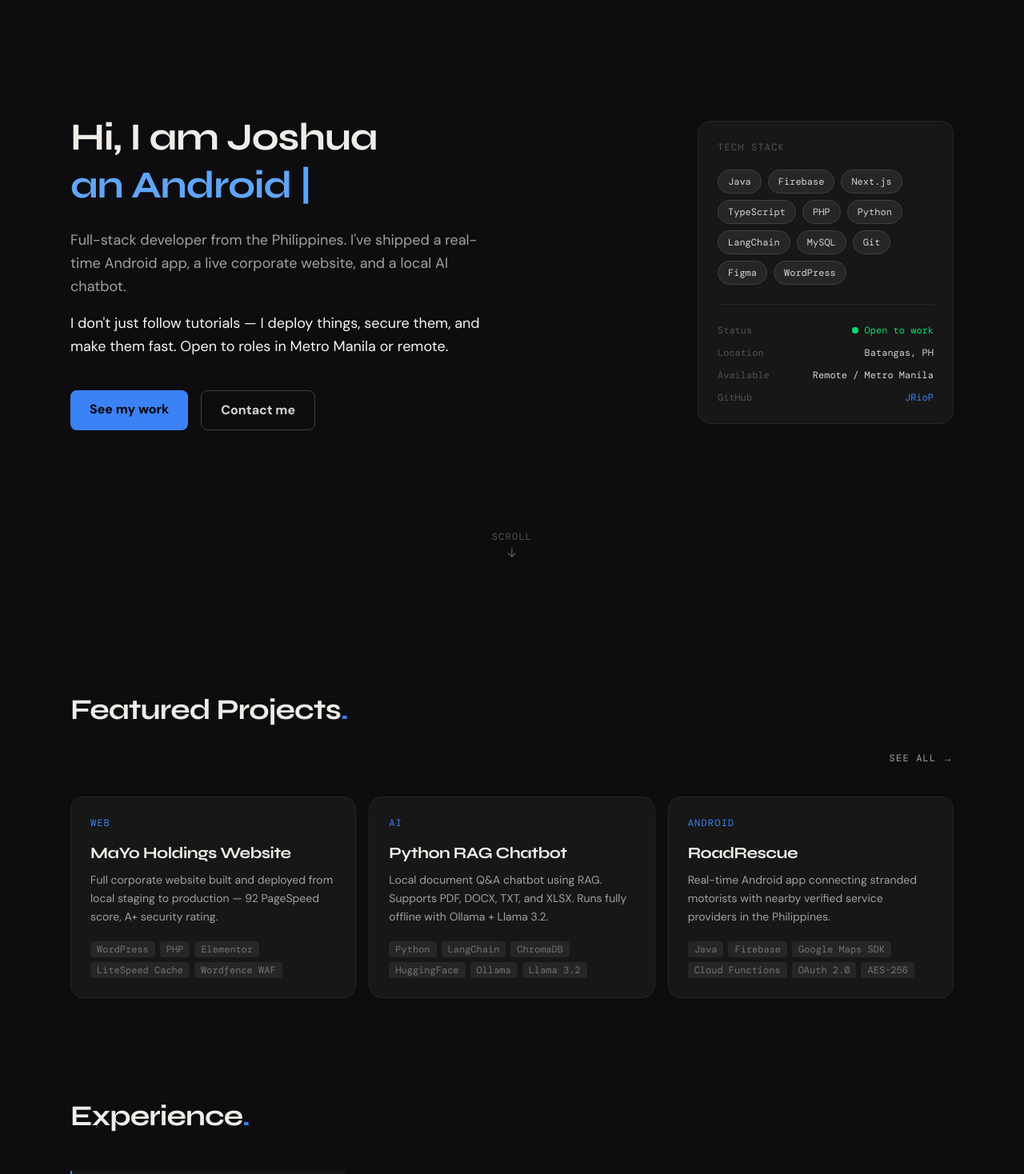
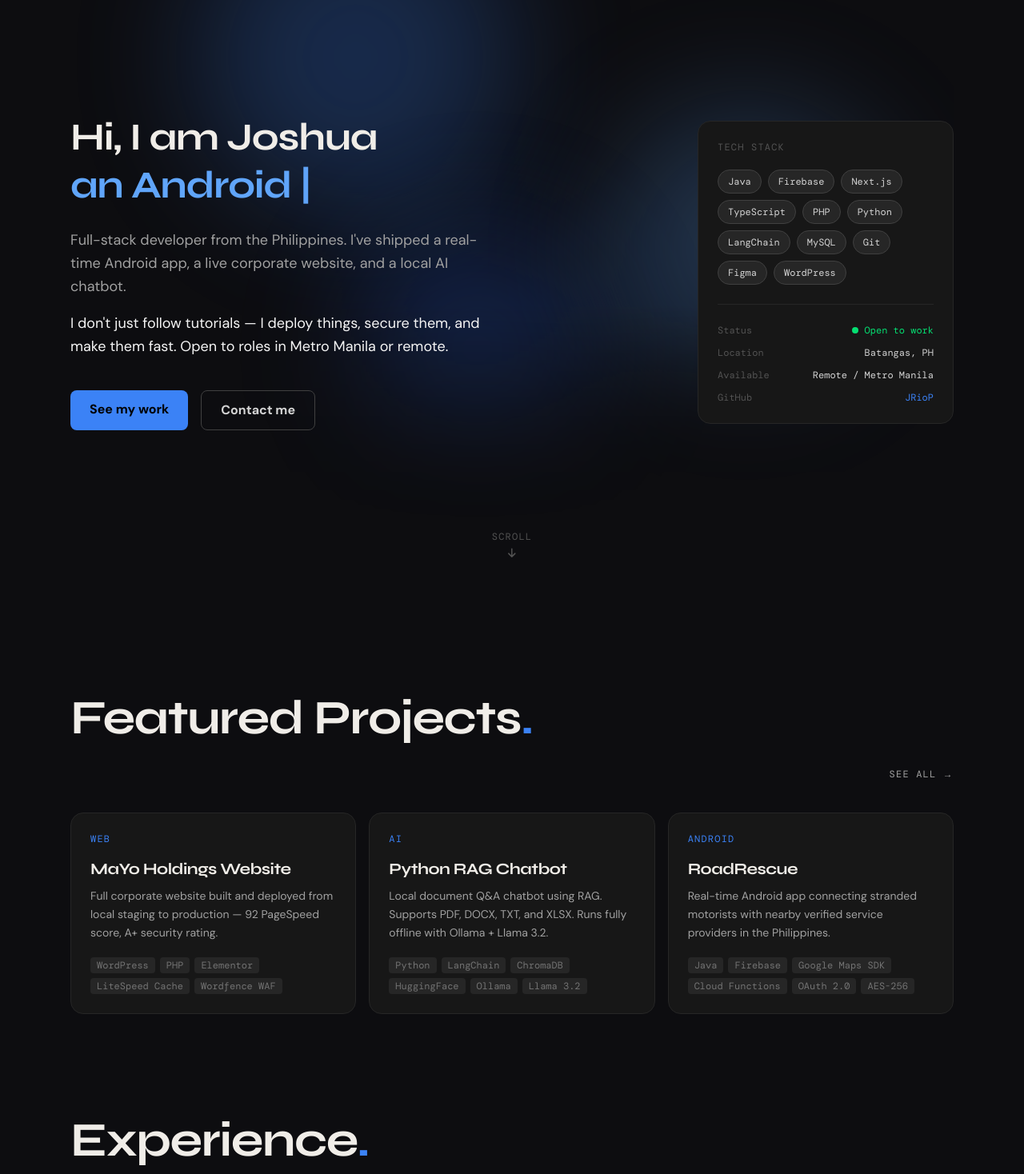
Before and after one commit to JRioP/Rio_Joshua_Portfolio, a Next.js app: page / in a window 1280 px wide. Shown: the part 60-1528 px from the top of the page at 80% size. Built offline with nearby package versions, Linux system fonts and the light colour scheme.

Commit message:
-Added Blob for visual -fixed minor visual issues

```diff
--- a/app/globals.css
+++ b/app/globals.css
@@ -27,3 +27,64 @@ body {
   background: rgba(249, 115, 22, 0.25);
   color: #fff;
 }
+
+@layer utilities {
+  .hero-blobs {
+    position: absolute;
+    inset: 0;
+    overflow: hidden;
+    pointer-events: none;
+    z-index: 0;
+    -webkit-mask-image: linear-gradient(to bottom, black 55%, transparent 90%);
+    mask-image: linear-gradient(to bottom, black 55%, transparent 90%);
+  }
+
+  .blob {
+    position: absolute;
+    border-radius: 50%;
+    filter: blur(80px);
+    opacity: 0.25;
+  }
+
+  .blob-1 {
+    width: 400px;
+    height: 400px;
+    background: #3b82f6;
+    top: -100px;
+    left: 10%;
+    animation: float-1 18s ease-in-out infinite;
+  }
+
+  .blob-2 {
+    width: 350px;
+    height: 350px;
+    background: #60a5fa;
+    top: 20%;
+    right: 5%;
+    animation: float-2 22s ease-in-out infinite;
+  }
+
+  .blob-3 {
+    width: 300px;
+    height: 300px;
+    background: #2563eb;
+    bottom: 15%;
+    left: 30%;
+    animation: float-3 20s ease-in-out infinite;
+  }
+
+  @keyframes float-1 {
+    0%, 100% { transform: translate(0, 0); }
+    50% { transform: translate(60px, 40px); }
+  }
+
+  @keyframes float-2 {
+    0%, 100% { transform: translate(0, 0); }
+    50% { transform: translate(-50px, 60px); }
+  }
+
+  @keyframes float-3 {
+    0%, 100% { transform: translate(0, 0); }
+    50% { transform: translate(40px, -50px); }
+  }
+}
--- a/app/page.tsx
+++ b/app/page.tsx
@@ -21,9 +21,16 @@ const TECH_STACK = [
 export default function Home() {
 
   return (
-    <main className="px-6 max-w-6xl mx-auto">
+    <>
+    <main className="relative px-6 max-w-6xl mx-auto">
       <section className="min-h-screen flex items-center relative">
-      <div className="flex items-center gap-12 w-full">
+        {/* Animated background blobs */}
+        <div className="hero-blobs">
+          <div className="blob blob-1" />
+          <div className="blob blob-2" />
+          <div className="blob blob-3" />
+        </div>
+      <div className="flex items-center gap-12 w-full relative z-10">
         {/* LEFT COLUMN — text content */}
         <div className="flex-1 max-w-xl">
         <h1 className="font-display text-5xl font-bold leading-tight tracking-tight mb-6">
@@ -44,7 +51,7 @@ export default function Home() {
         <div className="flex gap-4">
           <a
             href="/projects"
-            className="px-6 py-3 bg-accent-500 text-black font-bold rounded-lg hover:bg-accent-400 transition-colors"
+            className="px-6 py-3 bg-accent-500 text-black font-bold rounded-lg hover:bg-accent-400 hover:text-amber-50 transition-colors"
           >
             See my work
           </a>
@@ -118,12 +125,12 @@ export default function Home() {
       </section>
 
       {/* FEATURED PROJECTS */}
-      <section className="w-full mt-32">
+      <section className="w-full mt-32 relative z-10">
         <div className="flex items-end justify-between mb-10">
           <div>
-            <h2 className="font-display text-4xl font-bold tracking-tight mb-12">
-          Featured Projects<span className="text-accent-500">.</span>
-          </h2>
+            <h2 className="font-display text-6xl font-bold tracking-tight mb-12">
+            Featured Projects<span className="text-accent-500">.</span>
+            </h2>
           </div>
           <a
             href="/projects"
@@ -170,11 +177,8 @@ export default function Home() {
       <section className="w-full mt-32">
         <div className="flex items-end justify-between mb-10">
           <div>
-            <p className="font-mono text-xs text-accent-500 tracking-widest uppercase mb-3">
-              Introduction
-            </p>
-            <h2 className="font-display text-4xl font-bold tracking-tight">
-              About Me
+            <h2 className="font-display text-6xl font-bold tracking-tight mb-12">
+            About Me<span className="text-accent-500">.</span>
             </h2>
           </div>
           <a
@@ -209,9 +213,9 @@ export default function Home() {
         </div>
       </section>
 
-    <section className="px-6 max-w-2xl mx-auto">
-        <div className="min-h-screen pt-24 pb-20 px-6 max-w-2xl mx-auto">
-              <h1 className="font-display text-5xl font-bold mb-4">Get in touch.</h1>
+    <section className="min-h-screen flex items-center relative">
+        <div className="min-h-screen pt-30 pb-20 px-6 max-w-2xl mx-auto">
+              <h1 className="font-display text-6xl font-bold mb-4">Get in touch<span className="text-accent-500">.</span></h1>
               <p className="text-neutral-400 mb-12">
                 Open to full-time roles and interesting projects. Based in Batangas — available remotely.
               </p>
@@ -220,5 +224,6 @@ export default function Home() {
     </section>
 
     </main>
+    </>
   );
 }
--- a/components/RotatingText.tsx
+++ b/components/RotatingText.tsx
@@ -8,7 +8,8 @@ const ROTATING_TEXTS = [
   "an AI Enthusiast.",
   "a Problem Solver.",
   "a Lifelong Learner.",
-  "a WordPress Developer."
+  "a WordPress Developer.",
+  "a Gamer."
 ];
 
 export function RotatingText() {
@@ -50,9 +51,11 @@ export function RotatingText() {
   }, []);
 
   return (
-    <span className="text-accent-400">
-      {displayed}
-      <span className="animate-pulse">|</span>
+    <span className="block whitespace-nowrap overflow-hidden">
+      <span className="text-accent-400">
+        {displayed}
+        <span className="animate-pulse">|</span>
+      </span>
     </span>
   );
 }
--- a/components/ui/ExperienceSection.tsx
+++ b/components/ui/ExperienceSection.tsx
@@ -44,7 +44,7 @@ export default function ExperienceSection() {
 
   return (
     <section className="w-full mt-32">
-      <h2 className="font-display text-4xl font-bold tracking-tight mb-12">
+      <h2 className="font-display text-6xl font-bold tracking-tight mb-12">
         Experience<span className="text-accent-500">.</span>
       </h2>
 
```
